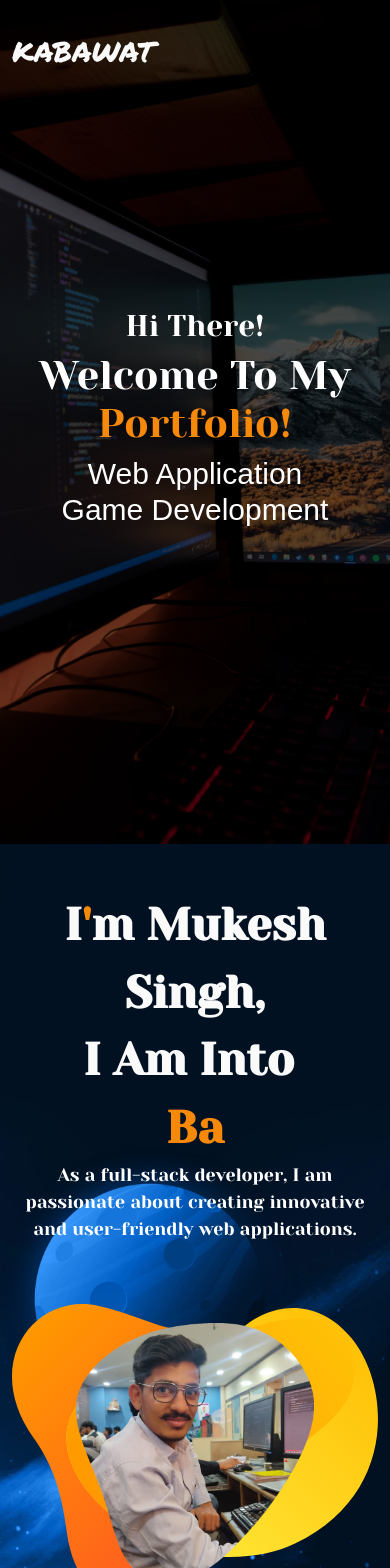
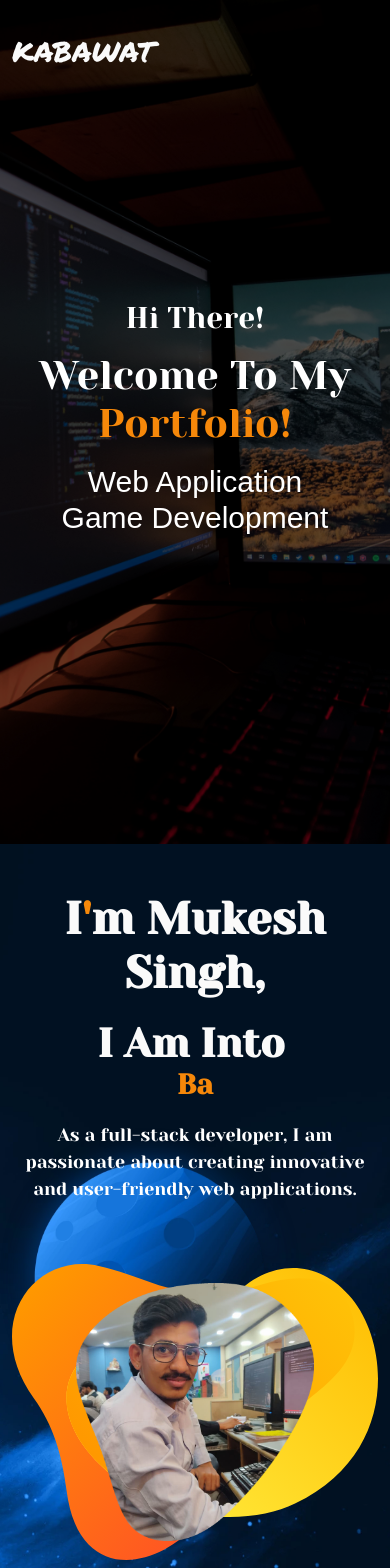
Before and after one commit to kabawat/portfolio, a Next.js app: page / in a window 390 px wide. Shown: the top 1568 px of the page. Built offline with nearby package versions, Linux system fonts and the light colour scheme; a web font is replaced by a local one.

Commit message:
fix padding and margin

```diff
--- a/public/scss/_home.scss
+++ b/public/scss/_home.scss
@@ -142,6 +142,7 @@ header {
         font-weight: 900;
         font-size: 45px;
         color: #fafafa;
+        line-height: 1.2;
 
         span {
             color: #f6880a;
@@ -152,7 +153,10 @@ header {
             width: 0px;
             color: transparent;
         }
+    }
 
+    .heading.typewriter {
+        padding: 25px 0px;
     }
 
     .desc {
@@ -210,9 +214,7 @@ header {
     .nav-desktop {
         display: none;
     }
-}
 
-@media screen and (max-width : 768px) {
     header {
         .logo {
             font-size: 36px;
@@ -233,12 +235,21 @@ header {
             font-size: 28px;
         }
     }
-}
 
-@media screen and (max-width:375px) {
     .about {
         .heading {
-            // font-size: 40px;
+            line-height: 1.2;
+        }
+
+        .heading.typewriter {
+            padding: 20px 0px;
+            font-size: 28px;
+
+            b {
+                font-size: 40px;
+            }
         }
     }
 }
+
+@media screen and (max-width:375px) {}
--- a/src/components/home/hero.js
+++ b/src/components/home/hero.js
@@ -6,7 +6,7 @@ const Hero = () => {
         <div className="hero-section d-flex justify-content-center align-items-center flex-column">
             <div className="hero-intro">
                 <h2 className='text-center' data-aos="fade-right" data-aos-delay="200">Hi There!</h2>
-                <h1 className='text-center' data-aos="zoom-in" data-aos-delay="0">Welcome To My <span>Portfolio!</span></h1>
+                <h1 className='text-center py-2' data-aos="zoom-in" data-aos-delay="0">Welcome To My <span>Portfolio!</span></h1>
                 <h3 className='text-center' data-aos="fade-left" data-aos-delay="200">
                     Web Application <span>|</span> Game Development
                 </h3>
--- a/src/pages/index.js
+++ b/src/pages/index.js
@@ -24,9 +24,9 @@ const Home = () => {
                   <div className="heading" data-aos="zoom-in-up" data-aos-delay="0">
                     I<span>&apos;</span>m Mukesh Singh,
                   </div>
-                  <div className='heading' data-aos="zoom-in-up" data-aos-delay="200">
+                  <div className='heading typewriter' data-aos="zoom-in-up" data-aos-delay="200">
                     <strong>
-                      I Am Into <span className='hide'>→</span><br /> <span className="hide">→</span><strong><Typewriter texts={texts} delay={200} /></strong>
+                      <b>I Am Into</b> <span className='hide'>→</span><br /> <span className="hide">→</span><strong><Typewriter texts={texts} delay={200} /></strong>
                     </strong>
                   </div>
                   <p className='desc' data-aos="zoom-out-up" data-aos-delay="400">
```
